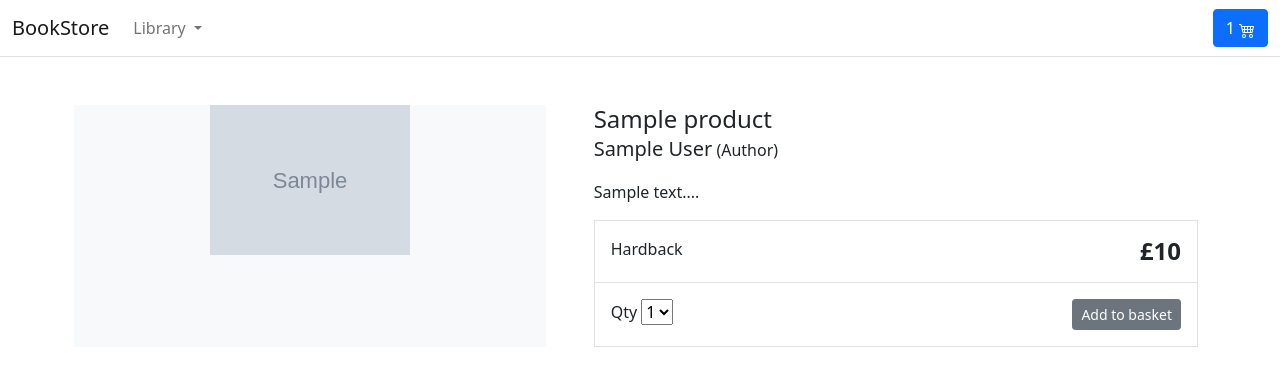
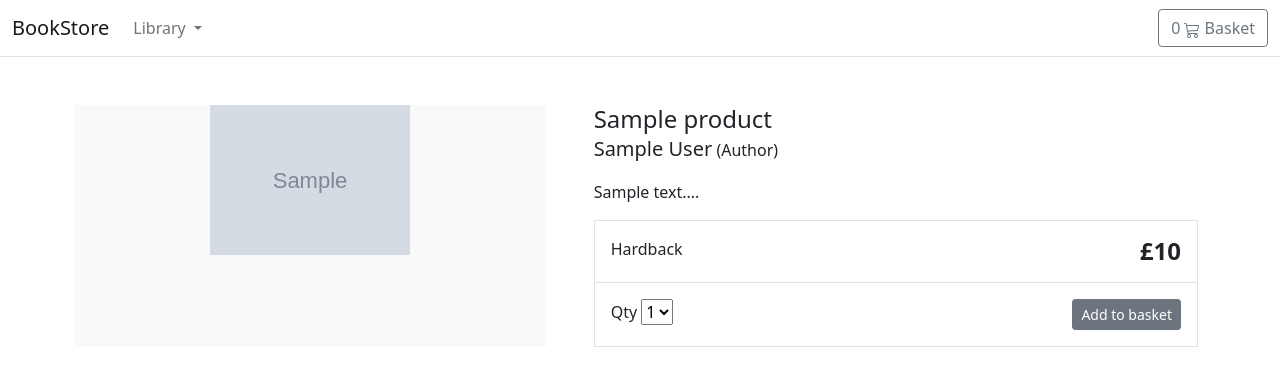
Before and after one commit to Edbeer/TESTSHOP, a Django app: template templates/store/products/detail.html in a window 1280 px wide. Shown: the top 386 px of the page. Run offline with Django 3.2, Linux system fonts and the light colour scheme; the template is opened without the code that fills it: most values are stand-ins (such as "Sample title", 1, 10 or a date in 2020); grey boxes marked "Sample" are stand-in pictures.

Commit message:
add basket

```diff
--- a/basket/views.py
+++ b/basket/views.py
@@ -1,3 +1,4 @@
+from django.http import JsonResponse
 from django.shortcuts import render, get_object_or_404
 
 from store.models import Product
@@ -14,3 +15,5 @@ def basket_add(request):
         product_id = int(request.POST.get('productid'))
         product = get_object_or_404(Product, id=product_id)
         basket.add(product=product)
+        response = JsonResponse({'test': 'data'})
+        return response
--- a/templates/store/base.html
+++ b/templates/store/base.html
@@ -4,18 +4,22 @@
 
 <head>
     <meta charset="utf-8" />
-    <title>{% block title %}My shop{% endblock %}</title>
+    <title>{% block title %}BookStore{% endblock %}</title>
     <meta name="viewport" content="width=device-width, initial-scale=1">
-    <link href="https://cdn.jsdelivr.net/npm/bootstrap@5.0.0-beta1/dist/css/bootstrap.min.css" rel="stylesheet" integrity="sha384-giJF6kkoqNQ00vy+HMDP7azOuL0xtbfIcaT9wjKHr8RbDVddVHyTfAAsrekwKmP1" crossorigin="anonymous">
-    <script src="https://code.jquery.com/jquery-3.6.0.min.js" integrity="sha256-/xUj+3OJU5yExlq6GSYGSHk7tPXikynS7ogEvDej/m4=" crossorigin="anonymous"></script>
-    <script src="https://cdn.jsdelivr.net/npm/bootstrap@5.0.0-beta1/dist/js/bootstrap.bundle.min.js" integrity="sha384-ygbV9kiqUc6oa4msXn9868pTtWMgiQaeYH7/t7LECLbyPA2x65Kgf80OJFdroafW" crossorigin="anonymous"></script>
+    <link href="https://cdn.jsdelivr.net/npm/bootstrap@5.0.0-beta1/dist/css/bootstrap.min.css" rel="stylesheet"
+        integrity="sha384-giJF6kkoqNQ00vy+HMDP7azOuL0xtbfIcaT9wjKHr8RbDVddVHyTfAAsrekwKmP1" crossorigin="anonymous">
+    <script src="https://code.jquery.com/jquery-3.5.1.min.js"
+        integrity="sha256-9/aliU8dGd2tb6OSsuzixeV4y/faTqgFtohetphbbj0=" crossorigin="anonymous"></script>
+    <script src="https://cdn.jsdelivr.net/npm/bootstrap@5.0.0-beta1/dist/js/bootstrap.bundle.min.js"
+        integrity="sha384-ygbV9kiqUc6oa4msXn9868pTtWMgiQaeYH7/t7LECLbyPA2x65Kgf80OJFdroafW" crossorigin="anonymous">
+    </script>
 </head>
 
 <body>
     <header>
         <nav class="navbar navbar-expand-md navbar-light bg-white border-bottom">
             <div class="container-fluid">
-            <a class="navbar-brand" href="{% url 'store:product_all' %}">BookStore</a>
+                <a class="navbar-brand" href="/">BookStore</a>
                 <button class="navbar-toggler" type="button" data-bs-toggle="collapse" data-bs-target="#navbarCollapse"
                     aria-controls="navbarCollapse" aria-expanded="false" aria-label="Toggle navigation">
                     <span class="navbar-toggler-icon"></span>
@@ -28,20 +32,34 @@
                                 Library
                             </a>
                             <ul class="dropdown-menu" aria-labelledby="navbarDropdown">
-                            <li><a class="dropdown-item" href="{% url 'store:product_all' %}">All</a></li>
+                                <li><a class="dropdown-item" href="{% url "store:product_all" %}">All</a></li>
                                 {% for c in categories %}
-                            <li {% if category.slug == c.slug %} class="selected" {% endif %}>
+                                <li {% if category.slug == c.slug %}class="selected" {% endif %}>
                                     <a class="dropdown-item" href="{{ c.get_absolute_url }}">{{ c.name|title }}</a>
                                 </li>
                                 {% endfor %}
                             </ul>
                         </li>
                     </ul>
-                <a type="button" role="button" href="{% url 'basket:basket_summary' %}" class="btn btn-primary">
-                    <div class="d-inline-flex">1</div>
-                    <svg xmlns="http://www.w3.org/2000/svg" width="16" height="16" fill="currentColor" class="bi bi-cart4" viewBox="0 0 16 16">
-                        <path d="M0 2.5A.5.5 0 0 1 .5 2H2a.5.5 0 0 1 .485.379L2.89 4H14.5a.5.5 0 0 1 .485.621l-1.5 6A.5.5 0 0 1 13 11H4a.5.5 0 0 1-.485-.379L1.61 3H.5a.5.5 0 0 1-.5-.5zM3.14 5l.5 2H5V5H3.14zM6 5v2h2V5H6zm3 0v2h2V5H9zm3 0v2h1.36l.5-2H12zm1.11 3H12v2h.61l.5-2zM11 8H9v2h2V8zM8 8H6v2h2V8zM5 8H3.89l.5 2H5V8zm0 5a1 1 0 1 0 0 2 1 1 0 0 0 0-2zm-2 1a2 2 0 1 1 4 0 2 2 0 0 1-4 0zm9-1a1 1 0 1 0 0 2 1 1 0 0 0 0-2zm-2 1a2 2 0 1 1 4 0 2 2 0 0 1-4 0z"/>
+                    <a type="button" role="button" href="{% url "basket:basket_summary" %}"
+                        class="btn btn-outline-secondary">
+
+                        {% with total_qty=basket|length %}
+                            <div id="basket-qty" class="d-inline-flex">
+                                {% if total_qty > 0 %}
+                                    {{ total_qty }}
+                                {% else %}
+                                    0
+                                {% endif %}
+                            </div>
+                        {% endwith %}
+
+                        <svg xmlns="http://www.w3.org/2000/svg" width="16" height="16" fill="currentColor"
+                            class="bi bi-cart3" viewBox="0 0 16 16">
+                            <path
+                                d="M0 1.5A.5.5 0 0 1 .5 1H2a.5.5 0 0 1 .485.379L2.89 3H14.5a.5.5 0 0 1 .49.598l-1 5a.5.5 0 0 1-.465.401l-9.397.472L4.415 11H13a.5.5 0 0 1 0 1H4a.5.5 0 0 1-.491-.408L2.01 3.607 1.61 2H.5a.5.5 0 0 1-.5-.5zM3.102 4l.84 4.479 9.144-.459L13.89 4H3.102zM5 12a2 2 0 1 0 0 4 2 2 0 0 0 0-4zm7 0a2 2 0 1 0 0 4 2 2 0 0 0 0-4zm-7 1a1 1 0 1 1 0 2 1 1 0 0 1 0-2zm7 0a1 1 0 1 1 0 2 1 1 0 0 1 0-2z" />
                         </svg>
+                        Basket
                     </a>
                 </div>
             </div>
@@ -49,4 +67,5 @@
     </header>
     <div id="content">{% block content %} {% endblock %}</div>
 </body>
+
 </html>
--- a/templates/store/products/detail.html
+++ b/templates/store/products/detail.html
@@ -26,15 +26,15 @@
                             <div class="col-6">
                                 <label for="select">Qty</label>
                                 <select id="select">
-                                    <option value="">1</option>
-                                    <option value="">2</option>
-                                    <option value="">3</option>
-                                    <option value="">4</option>
+                                    <option value="1">1</option>
+                                    <option value="2">2</option>
+                                    <option value="3">3</option>
+                                    <option value="4">4</option>
                                 </select>
 
                             </div>
-                            <div class="col-6 text-end"><button type="button" id="add-button" value="{{ product.id }}" class="btn btn-secondary btn-sm">Add to
-                                basket</button></div>
+                            <div class="col-6 text-end">
+<button type="button" id="add-button" value="{{product.id}}" class="btn btn-secondary btn-sm">Add to basket</button></div>
                         </div>
                     </div>
                 </div>
@@ -45,23 +45,21 @@
 </div>
 
 <script>
-    $(document).in('click', '#add-button', function (e) {
+    $(document).on('click', '#add-button', function (e) {
         e.preventDefault();
         $.ajax({
             type: 'POST',
-            url: {% url 'basket:basket_add' %},
+            url: '{% url "basket:basket_add" %}',
             data: {
                 productid: $('#add-button').val(),
-                csrfmiddlewaretoken: '{{csrf_token}}',
+                csrfmiddlewaretoken: "{{csrf_token}}",
                 action: 'post'
             },
             success: function (json) {
+            },
+            error: function (xhr, errmsg, err) {}
+        });
+    })
+</script>
 
-            },
-            error: function (xhr, errmsg, err) {
-
-            }
-        });
-    )}
-</script>
 {% endblock %}
```
Also changed, not shown: basket/basket.py (+9 -0 lines), store/models.py (+9 -10 lines). Lines whose indentation alone changed are shown as unchanged.
